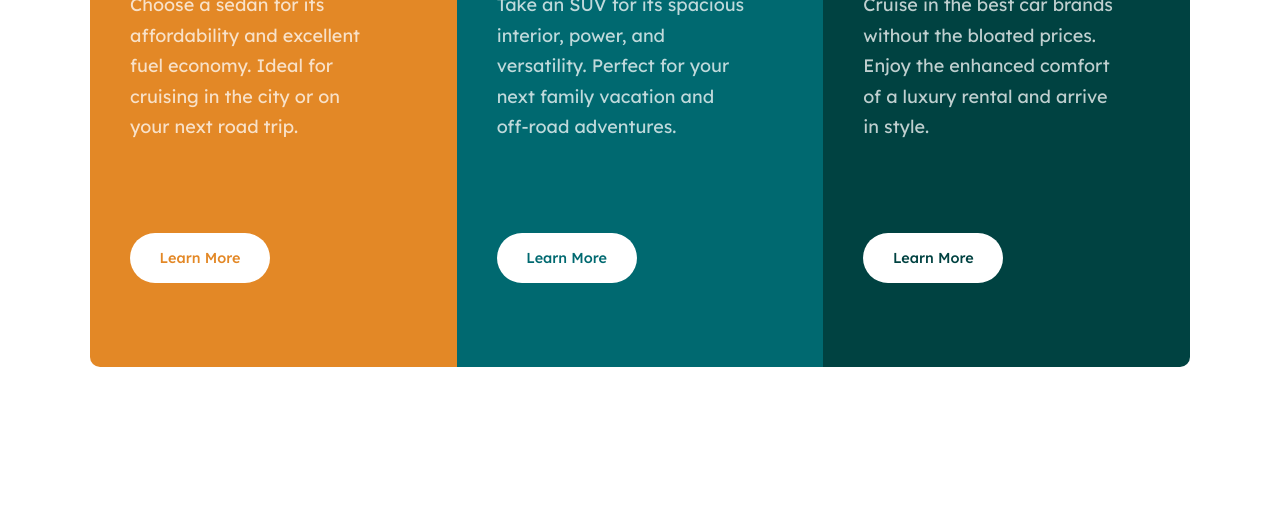
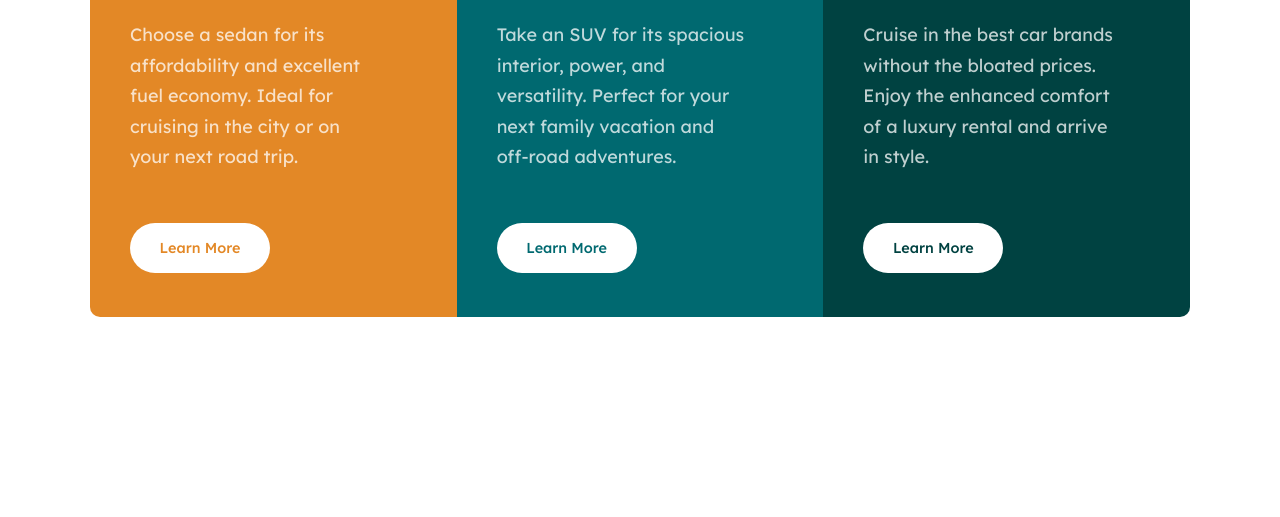
Before and after one commit to jasonuc/3-column-preview-card-component-main, a plain HTML site: page index.html in a window 1280 px wide. Shown: the part 283-800 px from the top of the page. Drawn offline with Linux system fonts and the light colour scheme.

Commit message:
third commit

```diff
--- a/css/style.css
+++ b/css/style.css
@@ -1,8 +1,3 @@
-/*
-font-family: 'Big Shoulders Display', cursive;
-font-family: 'Lexend Deca', sans-serif;
-*/
-
 html {
     font-size: 18px;
 }
@@ -12,8 +7,8 @@ html {
     grid-template-columns: repeat(3, 1fr);
     grid-template-rows: 100%;
     width: 1100px;
-    height: 600px;
-    margin: 50px auto;
+    height: 520px;
+    margin: 80px auto;
     border-radius: 10px;
 }
 
@@ -61,7 +56,7 @@ h1 {
     font-family: 'Lexend Deca', sans-serif;
     font-size: 1rem;
     line-height: 1.7;
-    margin-bottom: 90px;
+    margin-bottom: 50px;
     color: hsla(0, 0%, 100%, 0.75);
     width: 250px;
 }
```
